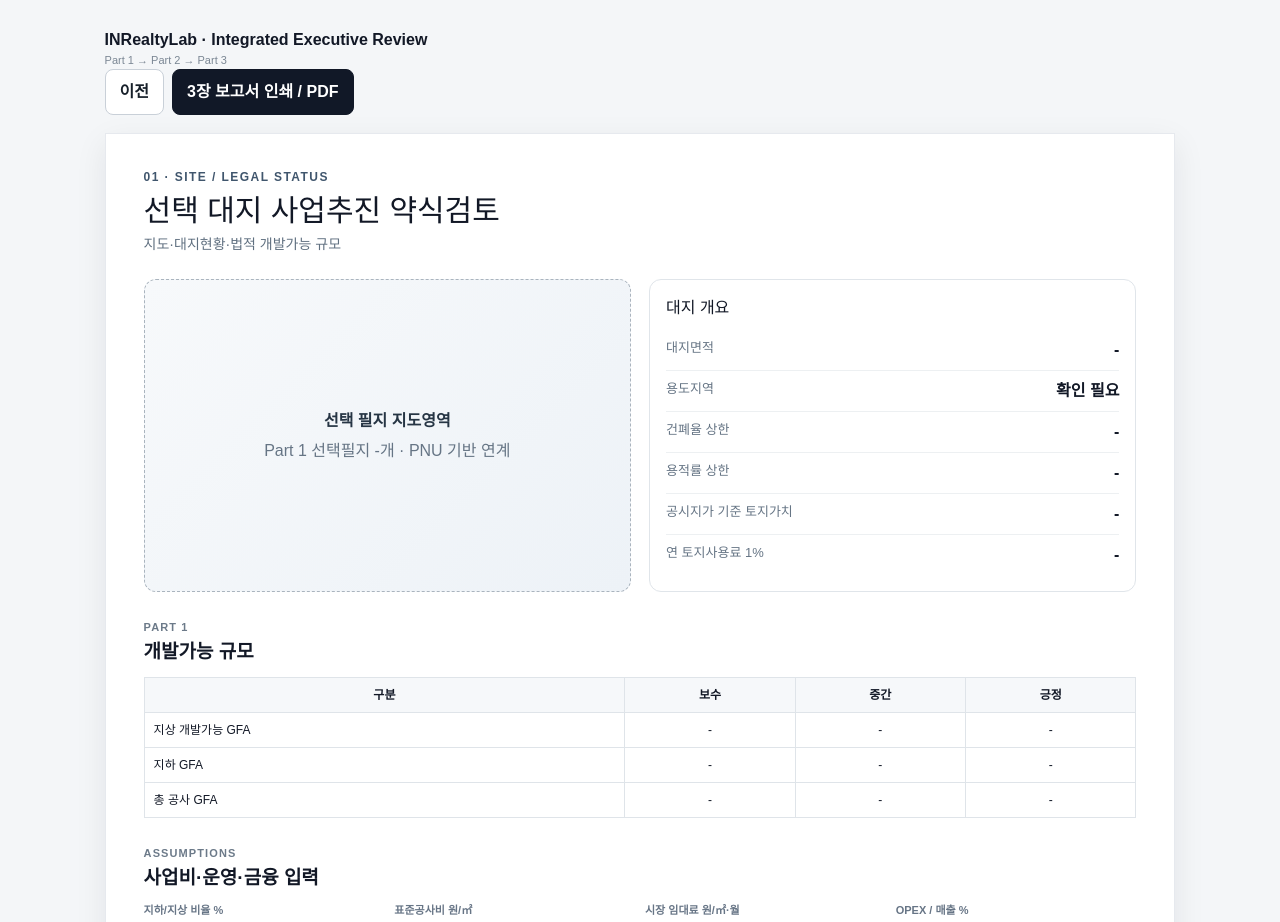
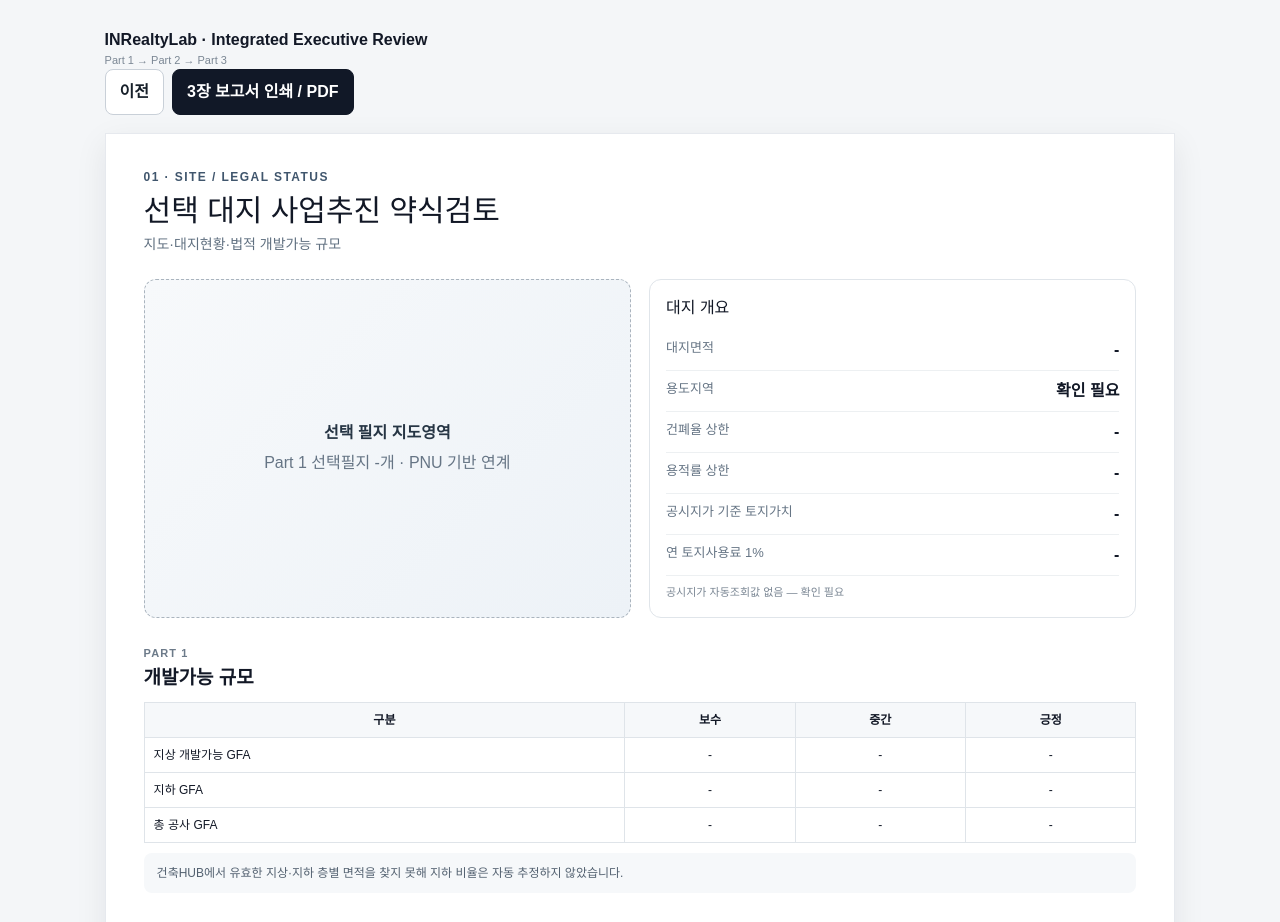
Before and after one commit to bannyjuya-arch/inrealtylab-investment, a Next.js app: page /report in a window 1280 px wide. Shown: the top 922 px of the page. Built offline with nearby package versions, Linux system fonts and the light colour scheme.

Commit message:
Connect land price and basement reference data

```diff
--- a/app/report/page.tsx
+++ b/app/report/page.tsx
@@ -43,6 +43,32 @@ type OwnershipResponse = {
 
 type OwnershipParcel = { pnu: string; result: OwnershipResponse };
 
+type LandPriceResponse = {
+  ok: boolean;
+  pnu?: string;
+  pricePerSqm?: number | null;
+  standardYear?: string | null;
+  message?: string;
+  source?: { name?: string; provider?: string; unit?: string };
+};
+
+type LandPriceParcel = { pnu: string; result: LandPriceResponse };
+
+type FloorSummary = {
+  basementAreaSqm: number;
+  aboveGroundAreaSqm: number;
+  basementRatioPct: number | null;
+};
+
+type FloorResponse = {
+  ok: boolean;
+  summary?: FloorSummary;
+  message?: string;
+  source?: { name?: string; endpoint?: string };
+};
+
+type FloorParcel = { pnu: string; result: FloorResponse };
+
 const emptyDemand: DemandInputs = {
   publicRequiredGfa: null,
   commercialSupportableGfa: Object.fromEntries(
@@ -84,9 +110,25 @@ function statusTone(value: string) {
   return "review";
 }
 
+function parsePnuForBuildingHub(pnu: string) {
+  if (!/^\d{19}$/.test(pnu)) return null;
+  const landFlag = pnu.slice(10, 11);
+  const platGbCd = landFlag === "2" ? "1" : "0";
+  return {
+    sigunguCd: pnu.slice(0, 5),
+    bjdongCd: pnu.slice(5, 10),
+    platGbCd,
+    bun: pnu.slice(11, 15),
+    ji: pnu.slice(15, 19),
+  };
+}
+
 export default function ReportPage() {
   const [snapshot, setSnapshot] = useState<Part1Snapshot>({});
   const [ownership, setOwnership] = useState<OwnershipParcel[]>([]);
+  const [landPrices, setLandPrices] = useState<LandPriceParcel[]>([]);
+  const [floorData, setFloorData] = useState<FloorParcel[]>([]);
+  const [basementAutoApplied, setBasementAutoApplied] = useState(false);
   const [demand, setDemand] = useState<DemandInputs>(emptyDemand);
   const [assumptions, setAssumptions] = useState<FinancialAssumptions>(initialAssumptions);
 
@@ -99,12 +141,13 @@ export default function ReportPage() {
     }
 
     const params = new URLSearchParams(window.location.search);
-    const pnus = (params.get("pnus") ?? params.get("pnu") ?? "")
+    const pnus = [...new Set((params.get("pnus") ?? params.get("pnu") ?? "")
       .split(",")
       .map((item) => item.trim())
-      .filter((item) => /^\d{19}$/.test(item));
+      .filter((item) => /^\d{19}$/.test(item)))];
 
     if (!pnus.length) return;
+
     Promise.all(
       pnus.map(async (pnu) => {
         try {
@@ -115,15 +158,98 @@ export default function ReportPage() {
         }
       })
     ).then(setOwnership);
+
+    Promise.all(
+      pnus.map(async (pnu) => {
+        try {
+          const response = await fetch(`/api/land-price?pnu=${encodeURIComponent(pnu)}`, { cache: "no-store" });
+          return { pnu, result: (await response.json()) as LandPriceResponse };
+        } catch (error) {
+          return { pnu, result: { ok: false, message: error instanceof Error ? error.message : "개별공시지가 조회 실패" } };
+        }
+      })
+    ).then(setLandPrices);
+
+    Promise.all(
+      pnus.map(async (pnu) => {
+        const parsed = parsePnuForBuildingHub(pnu);
+        if (!parsed) return { pnu, result: { ok: false, message: "PNU 해석 실패" } as FloorResponse };
+        const query = new URLSearchParams(parsed);
+        try {
+          const response = await fetch(`/api/building-hub/floors?${query.toString()}`, { cache: "no-store" });
+          return { pnu, result: (await response.json()) as FloorResponse };
+        } catch (error) {
+          return { pnu, result: { ok: false, message: error instanceof Error ? error.message : "건축HUB 층별 조회 실패" } };
+        }
+      })
+    ).then(setFloorData);
   }, []);
 
   const records = useMemo(() => ownership.flatMap((item) => item.result.records ?? []), [ownership]);
   const siteAreaSqm = snapshot.siteAreaSqm ?? (records.length ? records.reduce((sum, row) => sum + (row.areaSqm ?? 0), 0) : null);
+
+  const landPriceByPnu = useMemo(() => new Map(
+    landPrices
+      .filter((item) => item.result.ok && item.result.pricePerSqm !== null && item.result.pricePerSqm !== undefined)
+      .map((item) => [item.pnu, item.result.pricePerSqm as number])
+  ), [landPrices]);
+
+  const landPriceYears = useMemo(() => [...new Set(
+    landPrices.map((item) => item.result.standardYear).filter((value): value is string => Boolean(value))
+  )], [landPrices]);
+
   const officialLandValue = useMemo(() => {
-    const usable = records.filter((row) => row.areaSqm !== null && row.officialLandPrice !== null);
-    if (!usable.length) return null;
-    return usable.reduce((sum, row) => sum + (row.areaSqm ?? 0) * (row.officialLandPrice ?? 0), 0);
-  }, [records]);
+    if (!landPriceByPnu.size) {
+      const usable = records.filter((row) => row.areaSqm !== null && row.officialLandPrice !== null);
+      if (!usable.length) return null;
+      const unique = new Map<string, OwnershipRecord>();
+      for (const row of usable) if (!unique.has(row.pnu)) unique.set(row.pnu, row);
+      return [...unique.values()].reduce((sum, row) => sum + (row.areaSqm ?? 0) * (row.officialLandPrice ?? 0), 0);
+    }
+
+    const areaByPnu = new Map<string, number>();
+    for (const row of records) {
+      if (row.areaSqm !== null && row.areaSqm > 0 && !areaByPnu.has(row.pnu)) areaByPnu.set(row.pnu, row.areaSqm);
+    }
+
+    if (landPriceByPnu.size === 1 && siteAreaSqm !== null) {
+      const price = [...landPriceByPnu.values()][0];
+      return siteAreaSqm * price;
+    }
+
+    let total = 0;
+    let matched = 0;
+    for (const [pnu, price] of landPriceByPnu) {
+      const area = areaByPnu.get(pnu);
+      if (area === undefined) continue;
+      total += area * price;
+      matched += 1;
+    }
+    return matched ? total : null;
+  }, [landPriceByPnu, records, siteAreaSqm]);
+
+  const basementReference = useMemo(() => {
+    const valid = floorData
+      .map((item) => item.result.summary)
+      .filter((summary): summary is FloorSummary => Boolean(summary && summary.aboveGroundAreaSqm > 0 && summary.basementRatioPct !== null));
+    if (!valid.length) return null;
+    const above = valid.reduce((sum, item) => sum + item.aboveGroundAreaSqm, 0);
+    const below = valid.reduce((sum, item) => sum + item.basementAreaSqm, 0);
+    return {
+      ratioPct: above > 0 ? (below / above) * 100 : null,
+      basementAreaSqm: below,
+      aboveGroundAreaSqm: above,
+      sampleCount: valid.length,
+    };
+  }, [floorData]);
+
+  useEffect(() => {
+    if (basementAutoApplied || assumptions.basementRatioPct !== null || basementReference?.ratioPct === null || basementReference?.ratioPct === undefined) return;
+    setAssumptions((current) => current.basementRatioPct === null
+      ? { ...current, basementRatioPct: Number(basementReference.ratioPct?.toFixed(2)) }
+      : current);
+    setBasementAutoApplied(true);
+  }, [basementAutoApplied, assumptions.basementRatioPct, basementReference]);
 
   const analysis = useMemo(() => buildIntegratedAnalysis({
     siteAreaSqm,
@@ -167,6 +293,7 @@ export default function ReportPage() {
 
   function setAssumption(key: keyof FinancialAssumptions, value: string | number) {
     const numeric = typeof value === "number" ? value : parseNumber(value);
+    if (key === "basementRatioPct") setBasementAutoApplied(true);
     setAssumptions((current) => ({ ...current, [key]: numeric }));
   }
 
@@ -195,8 +322,11 @@ export default function ReportPage() {
             <Metric label="용도지역" value={snapshot.primaryZone ?? "확인 필요"} />
             <Metric label="건폐율 상한" value={formatPercent(snapshot.statutoryBcrMaxPct ?? null)} />
             <Metric label="용적률 상한" value={formatPercent(snapshot.statutoryFarMaxPct ?? null)} />
-            <Metric label="공시지가 기준 토지가치" value={formatWon(officialLandValue)} />
+            <Metric label={`공시지가 기준 토지가치${landPriceYears.length ? ` (${landPriceYears.join("/")}년)` : ""}`} value={formatWon(officialLandValue)} />
             <Metric label="연 토지사용료 1%" value={formatWon(analysis.annualLandFee)} />
+            <div className="report-source" style={{ marginTop: 8 }}>
+              {landPriceByPnu.size ? "국토교통부 개별공시지가정보 자동조회" : "공시지가 자동조회값 없음 — 확인 필요"}
+            </div>
           </div>
         </div>
         <div className="report-section"><div className="report-section-head"><div><span>PART 1</span><br /><strong>개발가능 규모</strong></div></div>
@@ -205,6 +335,11 @@ export default function ReportPage() {
             <tr><td className="left">지하 GFA</td>{analysis.capacities.map((c) => <td key={c.key}>{formatGfa(c.undergroundGfa)}</td>)}</tr>
             <tr><td className="left">총 공사 GFA</td>{analysis.capacities.map((c) => <td key={c.key}>{formatGfa(c.totalConstructionGfa)}</td>)}</tr>
           </tbody></table>
+          <div className="report-note" style={{ marginTop: 10 }}>
+            {basementReference?.ratioPct !== null && basementReference?.ratioPct !== undefined
+              ? `지하 GFA는 건축HUB 층별개요의 기존 건축물 참고비율 ${basementReference.ratioPct.toFixed(1)}%를 초기값으로 적용했습니다. 미래 계획 지하규모의 확정값이 아니며 직접 수정할 수 있습니다.`
+              : "건축HUB에서 유효한 지상·지하 층별 면적을 찾지 못해 지하 비율은 자동 추정하지 않았습니다."}
+          </div>
         </div>
         <div className="report-section no-print"><div className="report-section-head"><div><span>ASSUMPTIONS</span><br /><strong>사업비·운영·금융 입력</strong></div></div>
           <div className="report-form-grid">
```
